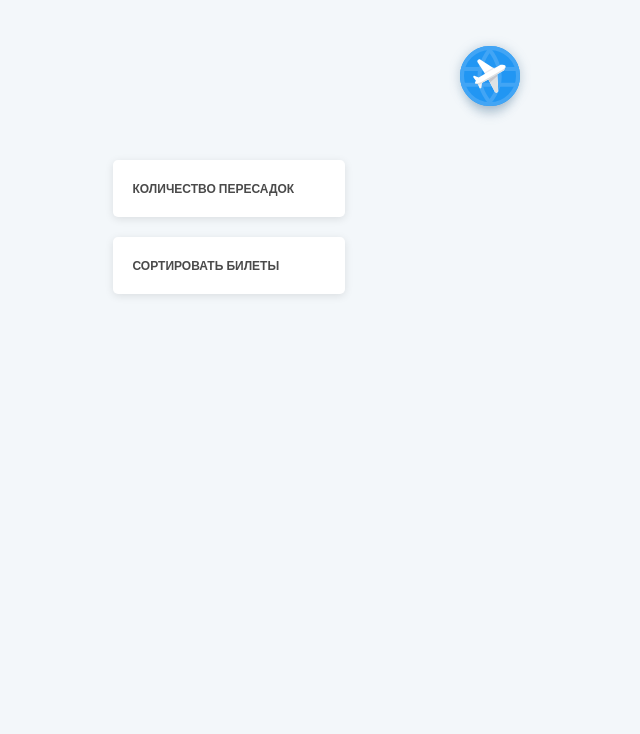
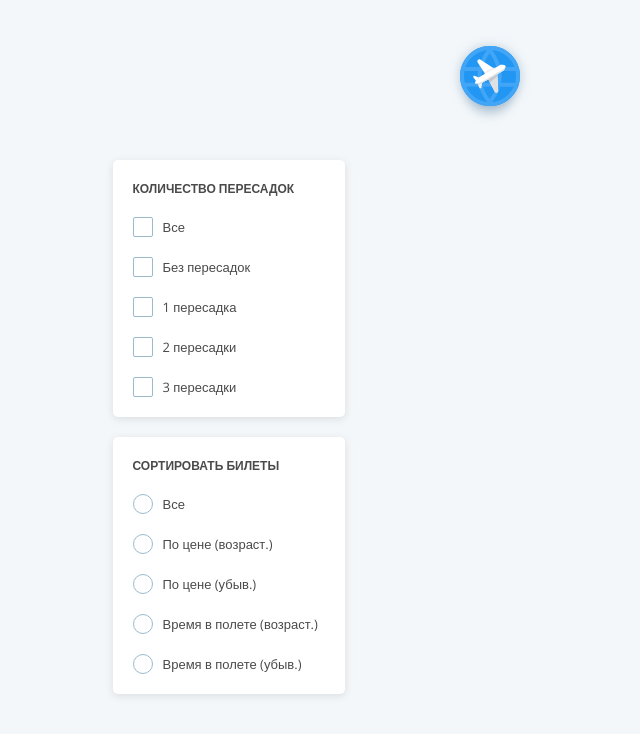
Before and after one commit to maksim4k1/Avia-Travel, a React (Create React App) app: page / in a window 1280 px wide. Shown: the top 734 px of the page, without its empty margins (150-790 px from the left). Built offline with nearby package versions, Linux system fonts and the light colour scheme.

Commit message:
added checkboxes and radios to Sort components

```diff
--- a/src/components/Filter/index.jsx
+++ b/src/components/Filter/index.jsx
@@ -14,8 +14,26 @@ const FilterElement = styled.div`
 function Filter () {
   return(
     <FilterElement>
-      <Sort title="Количество пересадок"/>
-      <Sort title="Сортировать билеты"/>
+      <Sort
+        title="Количество пересадок"
+        inputs={[
+          {type: "checkbox", body: "Все", name: "all", onChangeHandler: () => {}},
+          {type: "checkbox", body: "Без пересадок", name: "no", onChangeHandler: () => {}},
+          {type: "checkbox", body: "1 пересадка", name: "1", onChangeHandler: () => {}},
+          {type: "checkbox", body: "2 пересадки", name: "2", onChangeHandler: () => {}},
+          {type: "checkbox", body: "3 пересадки", name: "3", onChangeHandler: () => {}},
+        ]}
+      />
+      <Sort
+        title="Сортировать билеты"
+        inputs={[
+          {type: "radio", body: "Все", name: "sort", onChangeHandler: () => {}},
+          {type: "radio", body: "По цене (возраст.)", name: "sort", onChangeHandler: () => {}},
+          {type: "radio", body: "По цене (убыв.)", name: "sort", onChangeHandler: () => {}},
+          {type: "radio", body: "Время в полете (возраст.)", name: "sort", onChangeHandler: () => {}},
+          {type: "radio", body: "Время в полете (убыв.)", name: "sort", onChangeHandler: () => {}},
+        ]}
+      />
     </FilterElement>
   );
 }
--- a/src/components/Sort/index.jsx
+++ b/src/components/Sort/index.jsx
@@ -1,5 +1,8 @@
+import { nanoid } from "nanoid";
 import React from "react";
 import styled from "styled-components";
+import Checkbox from "../UI/Checkbox";
+import Radio from "../UI/Radio";
 
 const SortElement = styled.div`
   width: 100%;
@@ -17,10 +20,19 @@ const Title = styled.h4`
   text-transform: uppercase;
 `;
 
-function Sort ({title}) {
+function Sort ({title, inputs}) {
   return(
     <SortElement>
       <Title>{title}</Title>
+      {
+        inputs.map((input, index) => {
+          if(input.type === "checkbox"){
+            return <Checkbox key={index} body={input.body} name={input.name} id={nanoid()} onChangeHandler={input.onChangeHandler}/>
+          } else{
+            return <Radio key={index} body={input.body} name={input.name} id={nanoid()} onChangeHandler={input.onChangeHandler}/>
+          }
+        })
+      }
     </SortElement>
   );
 }
--- a/src/components/UI/Checkbox/index.jsx
+++ b/src/components/UI/Checkbox/index.jsx
@@ -5,7 +5,7 @@ function Checkbox ({body, name, id, onChangeHandler}) {
   return(
     <>
     <input type="checkbox" className={style.input} name={name} id={id} onChange={onChangeHandler}/>
-    <label className={style.label} for={id}>
+    <label className={style.label} htmlFor={id}>
       {body}
     </label>
     </>
--- a/src/components/UI/Radio/index.jsx
+++ b/src/components/UI/Radio/index.jsx
@@ -5,7 +5,7 @@ function Radio ({body, name, id, onChangeHandler}) {
   return(
     <>
       <input type="radio" className={style.input} name={name} id={id} onChange={onChangeHandler}/>
-      <label className={style.label} for={id}>
+      <label className={style.label} htmlFor={id}>
         {body}
       </label>
     </>
```
